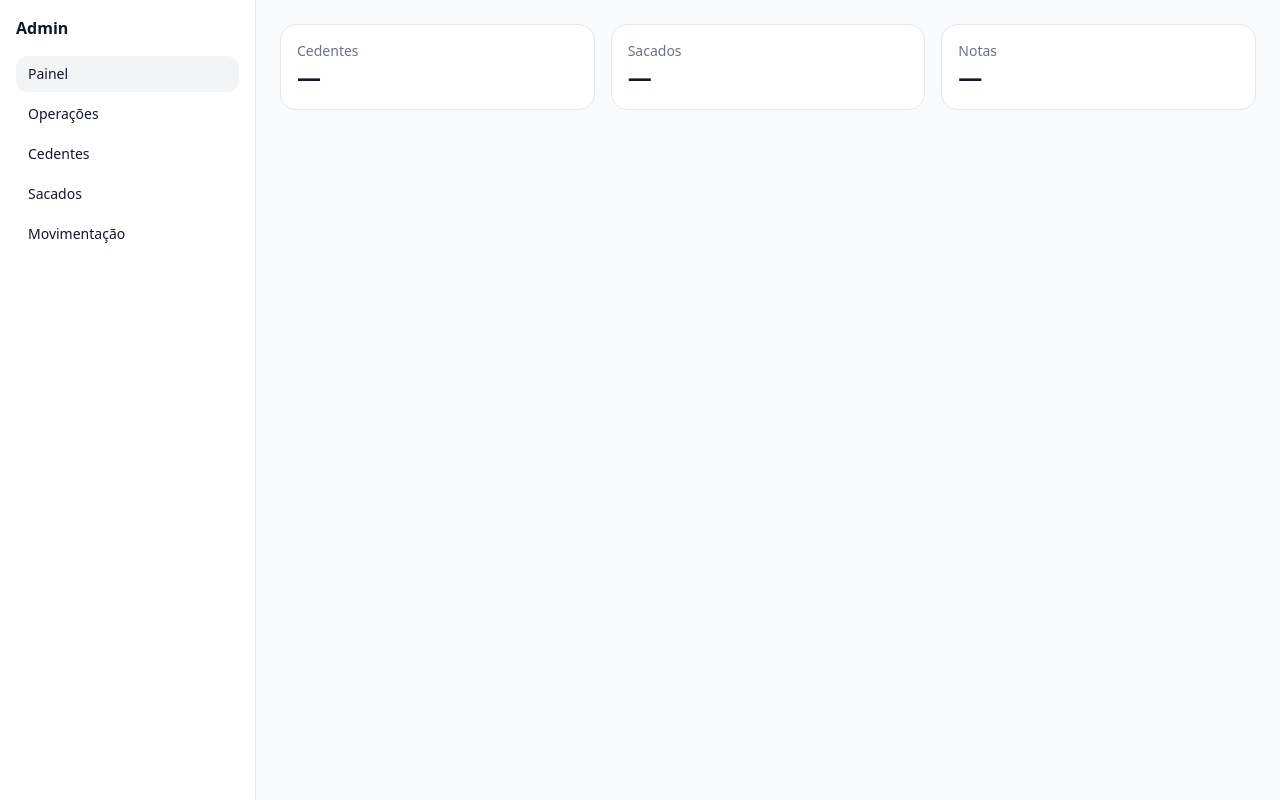
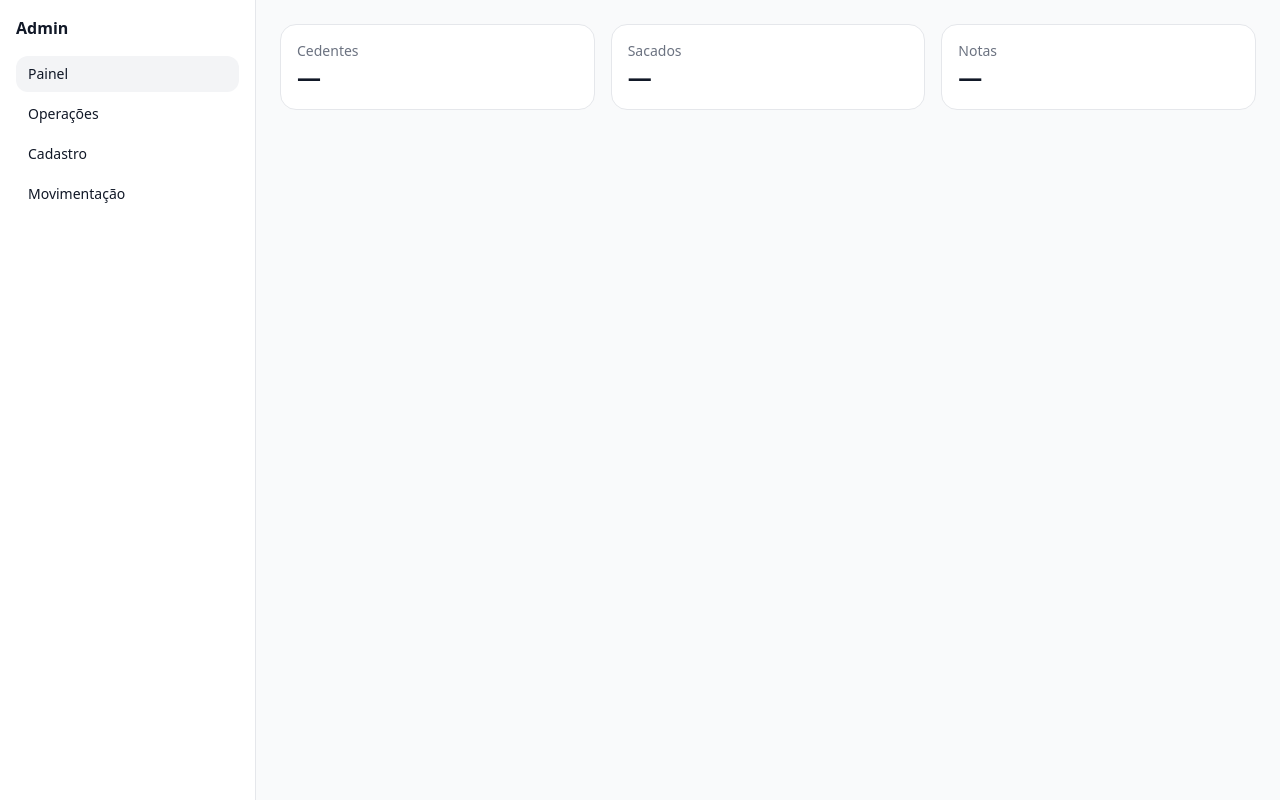
Before and after one commit to Diamank/adminv11, a Next.js app: page / in a window 1280 px wide. Built offline with nearby package versions, Linux system fonts and the light colour scheme.

Commit message:
Update AdminLayout.tsx

```diff
--- a/src/components/AdminLayout.tsx
+++ b/src/components/AdminLayout.tsx
@@ -2,12 +2,11 @@ import Link from 'next/link'
 import { useRouter } from 'next/router'
 import React from 'react'
 
-function isMovimentacaoPath(pathname: string) {
-  return (
-    pathname.startsWith('/movimentacao') ||
-    pathname.startsWith('/contas-a-pagar') ||
-    pathname.startsWith('/contas-a-receber')
-  )
+function isMovimentacaoPath(p: string) {
+  return p.startsWith('/movimentacao') || p.startsWith('/contas-a-pagar') || p.startsWith('/contas-a-receber')
+}
+function isCadastroPath(p: string) {
+  return p.startsWith('/cadastro') || p.startsWith('/cedentes') || p.startsWith('/sacados')
 }
 
 export default function AdminLayout({ children }: { children: React.ReactNode }) {
@@ -21,46 +20,30 @@ export default function AdminLayout({ children }: { children: React.ReactNode })
         <nav className="space-y-1 text-sm">
           <Link
             href="/"
-            className={`block rounded-xl px-3 py-2 hover:bg-gray-100 ${
-              pathname === '/' ? 'bg-gray-100 font-medium' : ''
-            }`}
+            className={`block rounded-xl px-3 py-2 hover:bg-gray-100 ${pathname === '/' ? 'bg-gray-100 font-medium' : ''}`}
           >
             Painel
           </Link>
 
           <Link
             href="/operacoes"
-            className={`block rounded-xl px-3 py-2 hover:bg-gray-100 ${
-              pathname.startsWith('/operacoes') ? 'bg-gray-100 font-medium' : ''
-            }`}
+            className={`block rounded-xl px-3 py-2 hover:bg-gray-100 ${pathname.startsWith('/operacoes') ? 'bg-gray-100 font-medium' : ''}`}
           >
             Operações
           </Link>
 
+          {/* ÚNICO item para o hub de Cadastro */}
           <Link
-            href="/cedentes"
-            className={`block rounded-xl px-3 py-2 hover:bg-gray-100 ${
-              pathname.startsWith('/cedentes') ? 'bg-gray-100 font-medium' : ''
-            }`}
+            href="/cadastro"
+            className={`block rounded-xl px-3 py-2 hover:bg-gray-100 ${isCadastroPath(pathname) ? 'bg-gray-100 font-medium' : ''}`}
           >
-            Cedentes
+            Cadastro
           </Link>
 
-          <Link
-            href="/sacados"
-            className={`block rounded-xl px-3 py-2 hover:bg-gray-100 ${
-              pathname.startsWith('/sacados') ? 'bg-gray-100 font-medium' : ''
-            }`}
-          >
-            Sacados
-          </Link>
-
-          {/* ÚNICO item: Movimentação (sem submenu) */}
+          {/* ÚNICO item para o hub de Movimentação */}
           <Link
             href="/movimentacao"
-            className={`block rounded-xl px-3 py-2 hover:bg-gray-100 ${
-              isMovimentacaoPath(pathname) ? 'bg-gray-100 font-medium' : ''
-            }`}
+            className={`block rounded-xl px-3 py-2 hover:bg-gray-100 ${isMovimentacaoPath(pathname) ? 'bg-gray-100 font-medium' : ''}`}
           >
             Movimentação
           </Link>
```
